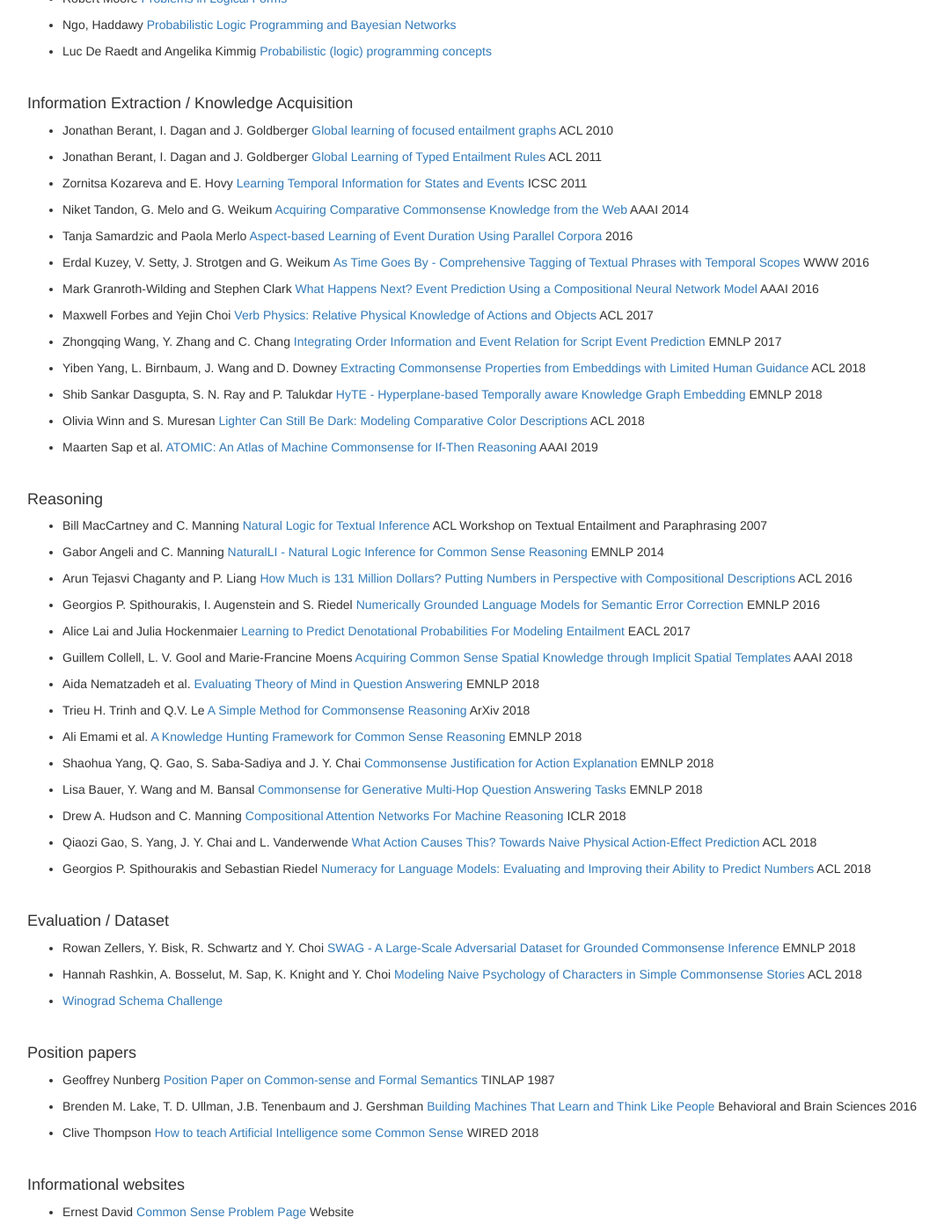
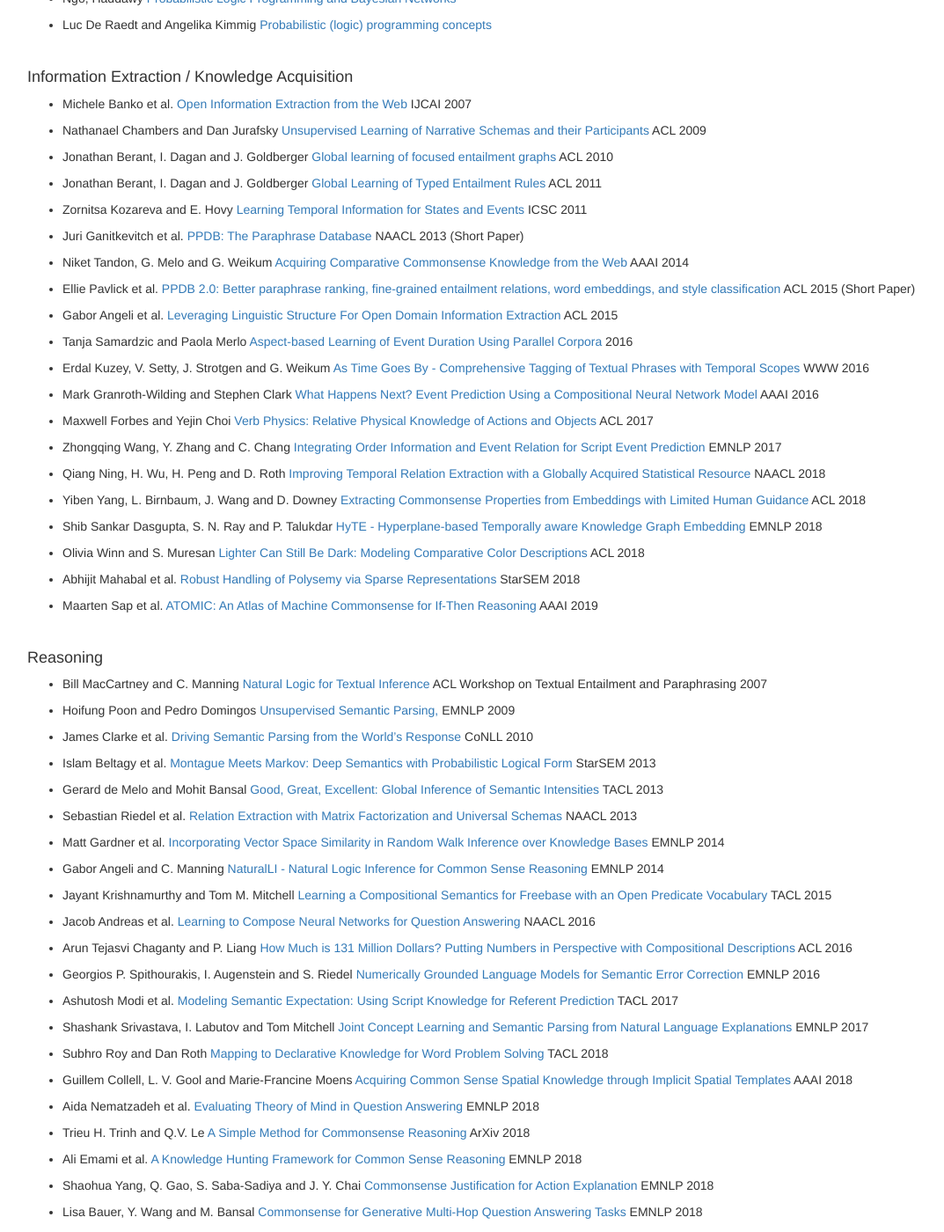
Before and after one commit to nitishgupta/cis700dr, a Jekyll site: the page built from papers.md, in a window 1280 px wide and 1400 px high, scrolled down 726 px. Shown: the whole window at 88% size, without its empty margins (39-1112 px from the left). Built offline with Jekyll 4.4.1, drawn with Linux system fonts in a browser that asks for light colours; nearby versions of some CDN libraries; a script that is not in the unit is left out; some of the changed text lies outside the part shown.

Commit message:
new papers

```diff
--- a/_data/papers.yaml
+++ b/_data/papers.yaml
@@ -2,6 +2,20 @@
 suggested:
     # IE and Knowledge Acquisition
     ie_ka:
+        -
+            authors: Michele Banko et al.
+            title: Open Information Extraction from the Web
+            link: https://www.aaai.org/Papers/IJCAI/2007/IJCAI07-429.pdf
+            venue: IJCAI 2007
+            date:
+            presenters:
+        -
+            authors: Nathanael Chambers and Dan Jurafsky
+            title: Unsupervised Learning of Narrative Schemas and their Participants
+            link: http://www.aclweb.org/anthology/P09-1068
+            venue: ACL 2009
+            date:
+            presenters:
         -
             authors: Jonathan Berant, I. Dagan and J. Goldberger
             title: Global learning of focused entailment graphs
@@ -24,10 +38,32 @@ suggested:
             date:
             presenters:
         -
+            authors: Juri Ganitkevitch et al.
+            title: 'PPDB: The Paraphrase Database'
+            link: http://www.aclweb.org/anthology/N13-1092
+            venue: NAACL 2013 (Short Paper)
+            date:
+            presenters:
+        -
             authors: Niket Tandon, G. Melo and G. Weikum
             title: Acquiring Comparative Commonsense Knowledge from the Web
             link: https://www.aaai.org/ocs/index.php/AAAI/AAAI14/paper/viewFile/8649/8415
             venue: AAAI 2014
+            date:
+            presenters:
+            nopresent: false
+        -
+            authors: Ellie Pavlick et al.
+            title: 'PPDB 2.0: Better paraphrase ranking, fine-grained entailment relations, word embeddings, and style classification'
+            link: http://www.aclweb.org/anthology/P15-2070
+            venue: ACL 2015 (Short Paper)
+            date:
+            presenters:
+        -
+            authors: Gabor Angeli et al.
+            title: Leveraging Linguistic Structure For Open Domain Information Extraction
+            link: https://nlp.stanford.edu/pubs/2015angeli-openie.pdf
+            venue: ACL 2015
             date:
             presenters:
             nopresent: false
@@ -68,6 +104,13 @@ suggested:
             date:
             presenters:
         -
+            authors: Qiang Ning, H. Wu, H. Peng and D. Roth
+            title: Improving Temporal Relation Extraction with a Globally Acquired Statistical Resource
+            link: http://cogcomp.org/papers/NingWuPeRo18.pdf
+            venue: NAACL 2018
+            date:
+            presenters:
+        -
             authors: Yiben Yang, L. Birnbaum, J. Wang and D. Downey
             title: Extracting Commonsense Properties from Embeddings with Limited Human Guidance
             link: http://www.aclweb.org/anthology/P18-2102
@@ -89,6 +132,13 @@ suggested:
             date:
             presenters:
         -
+            authors: Abhijit Mahabal et al.
+            title: Robust Handling of Polysemy via Sparse Representations
+            link: http://cogcomp.org/papers/MahabalRoMi18.pdf
+            venue: StarSEM 2018
+            date:
+            presenters:
+        -
             authors: Maarten Sap et al.
             title: 'ATOMIC: An Atlas of Machine Commonsense for If-Then Reasoning'
             link: https://arxiv.org/pdf/1811.00146.pdf
@@ -105,10 +155,73 @@ suggested:
             date:
             presenters:
         -
+            authors: Hoifung Poon and Pedro Domingos
+            title: Unsupervised Semantic Parsing,
+            link: https://aclanthology.info/pdf/D/D09/D09-1001.pdf
+            venue: EMNLP 2009
+            date:
+            presenters:
+        -
+            authors: James Clarke et al.
+            title: Driving Semantic Parsing from the World’s Response
+            link: http://www.aclweb.org/anthology/W10-2903
+            venue: CoNLL 2010
+            date:
+            presenters:
+        # -
+        #     authors: Quang Xuan Do and Dan Roth
+        #     title: Exploiting the Wikipedia Structure in Local and Global Classification of Taxonomic Relations
+        #     link: http://cogcomp.org/papers/DoRo12.pdf
+        #     venue: NLE 2012
+        #     date:
+        #     presenters:
+        -
+            authors: Islam Beltagy et al.
+            title: 'Montague Meets Markov: Deep Semantics with Probabilistic Logical Form'
+            link: http://www.cs.utexas.edu/users/ml/papers/beltagy.starsem13.pdf
+            venue: StarSEM 2013
+            date:
+            presenters:
+        -
+            authors: Gerard de Melo and Mohit Bansal
+            title: 'Good, Great, Excellent: Global Inference of Semantic Intensities'
+            link: http://aclweb.org/anthology/Q13-1023
+            venue: TACL 2013
+            date:
+            presenters:
+        -
+            authors: Sebastian Riedel et al.
+            title: Relation Extraction with Matrix Factorization and Universal Schemas
+            link: http://www.aclweb.org/anthology/N13-1008
+            venue: NAACL 2013
+            date:
+            presenters:
+        -
+            authors: Matt Gardner et al.
+            title: Incorporating Vector Space Similarity in Random Walk Inference over Knowledge Bases
+            link: http://www.aclweb.org/anthology/D14-1044
+            venue: EMNLP 2014
+            date:
+            presenters:
+        -
             authors: Gabor Angeli and C. Manning
             title: NaturalLI - Natural Logic Inference for Common Sense Reasoning
             link: https://nlp.stanford.edu/pubs/angeli2014-emnlp-naturalli.pdf
             venue: EMNLP 2014
+            date:
+            presenters:
+        -
+            authors: Jayant Krishnamurthy and Tom M. Mitchell
+            title: Learning a Compositional Semantics for Freebase with an Open Predicate Vocabulary
+            link: http://www.aclweb.org/anthology/Q15-1019
+            venue: TACL 2015
+            date:
+            presenters:
+        -
+            authors: Jacob Andreas et al.
+            title: Learning to Compose Neural Networks for Question Answering
+            link: http://www.aclweb.org/anthology/N16-1181
+            venue: NAACL 2016
             date:
             presenters:
         -
@@ -126,12 +239,33 @@ suggested:
             date:
             presenters:
         -
-            authors: Alice Lai and Julia Hockenmaier
-            title: Learning to Predict Denotational Probabilities For Modeling Entailment
-            link: http://www.aclweb.org/anthology/E17-1068
-            venue: EACL 2017
+            authors: Ashutosh Modi et al.
+            title: 'Modeling Semantic Expectation: Using Script Knowledge for Referent Prediction'
+            link: https://arxiv.org/pdf/1702.03121.pdf
+            venue: TACL 2017
             date:
             presenters:
+        -
+            authors: Shashank Srivastava, I. Labutov and Tom Mitchell
+            title: Joint Concept Learning and Semantic Parsing from Natural Language Explanations
+            link: http://www.cs.cmu.edu/~shashans/papers/srivastava17-jointLNL.pdf
+            venue: EMNLP 2017
+            date:
+            presenters:
+        -
+            authors: Subhro Roy and Dan Roth
+            title: Mapping to Declarative Knowledge for Word Problem Solving
+            link: https://arxiv.org/pdf/1712.09391.pdf
+            venue: TACL 2018
+            date:
+            presenters:
+        # -
+        #     authors: Alice Lai and Julia Hockenmaier
+        #     title: Learning to Predict Denotational Probabilities For Modeling Entailment
+        #     link: http://www.aclweb.org/anthology/E17-1068
+        #     venue: EACL 2017
+        #     date:
+        #     presenters:
         -
             authors: Guillem Collell, L. V. Gool and Marie-Francine Moens
             title: Acquiring Common Sense Spatial Knowledge through Implicit Spatial Templates
@@ -200,6 +334,13 @@ suggested:
             presenters:
 
     evaluation_dataset:
+        -
+            authors: Ranjay Krishna et al.
+            title: 'Visual Genome: Connecting Language and Vision Using Crowdsourced Dense Image Annotations'
+            link: https://arxiv.org/pdf/1602.07332.pdf
+            venue: IJCV 2016
+            date:
+            presenters:
         -
             authors: Rowan Zellers, Y. Bisk, R. Schwartz and Y. Choi
             title: SWAG - A Large-Scale Adversarial Dataset for Grounded Commonsense Inference
@@ -270,15 +411,6 @@ old:
         venue:
         date:
         presenters:
-
-    -
-        authors: Hoifung Poon and Pedro Domingos
-        title: Unsupervised Semantic Parsing,
-        link: https://aclanthology.info/pdf/D/D09/D09-1001.pdf
-        venue:
-        date:
-        presenters:
-
     -
         authors: Dan Roth and Wen-tau Yih
         title: A Linear Programming Formulation for Global Inference in Natural Language Tasks
```
